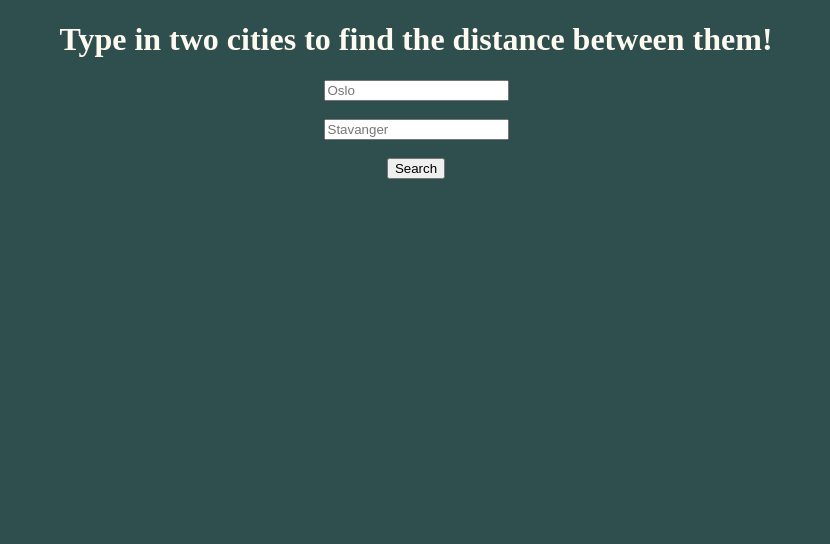
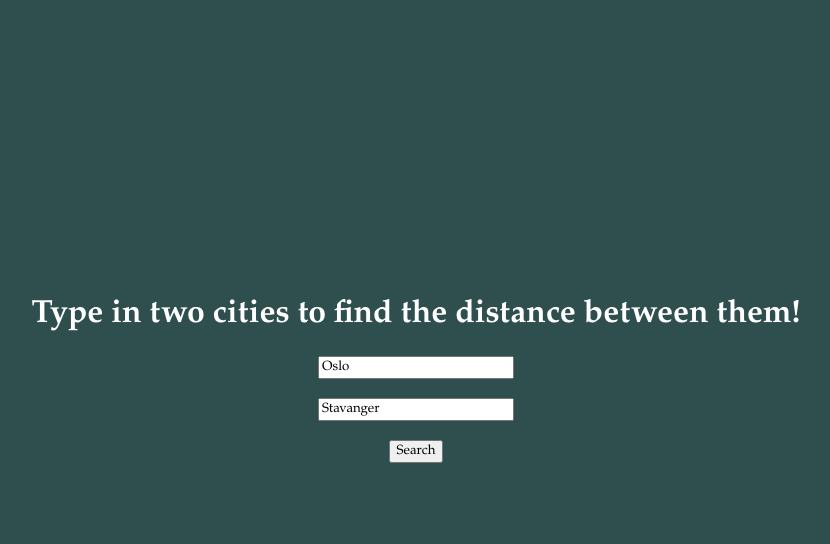
Before and after one commit to camillgh/distance-between-cities-service, a website: page public/index.html in a window 1280 px wide. Shown: the whole page, without its empty margins (224-1054 px from the left). Drawn offline with Linux system fonts and the light colour scheme.

Commit message:
🎨 Fix styling of site

```diff
--- a/public/index.html
+++ b/public/index.html
@@ -8,10 +8,11 @@
     <script type="text/javascript" src="app.js"></script>
   </head>
   <body>
+    <div class="container">
       <h1>Type in two cities to find the distance between them!</h1>
-    <input placeholder="Oslo" id="cityOne" /> <br />
+      <input value="Oslo" id="cityOne" /> <br />
       <br />
-    <input placeholder="Stavanger" id="cityTwo" /> <br />
+      <input value="Stavanger" id="cityTwo" /> <br />
       <br />
       <button onclick="onSearchButtonClick()">Search</button> <br />
       <br />
@@ -19,12 +20,27 @@
       <br />
       <div id="error"></div>
       <h1 id="message"></h1>
+    </div>
 
     <style>
       body {
         background-color: darkslategray;
+        display: flex;
+        align-items: center;
+        justify-content: center;
+        height: 100vh;
+        font-family: Garamond, serif;
+        color: white;
+      }
+
+      .container {
         text-align: center;
-        color: floralwhite;
+      }
+
+      button,
+      input,
+      h1 {
+        font-family: inherit;
       }
     </style>
   </body>
```
Lines whose indentation alone changed are shown as unchanged.
